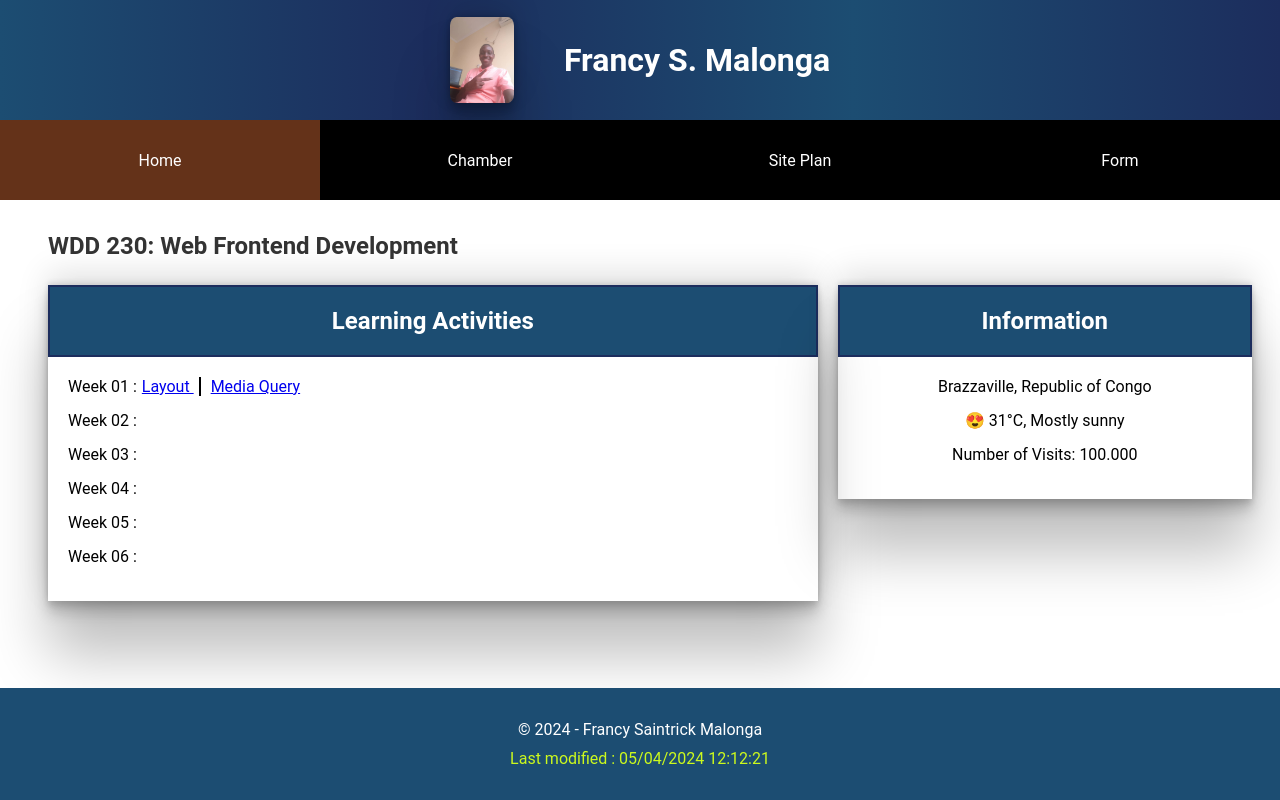
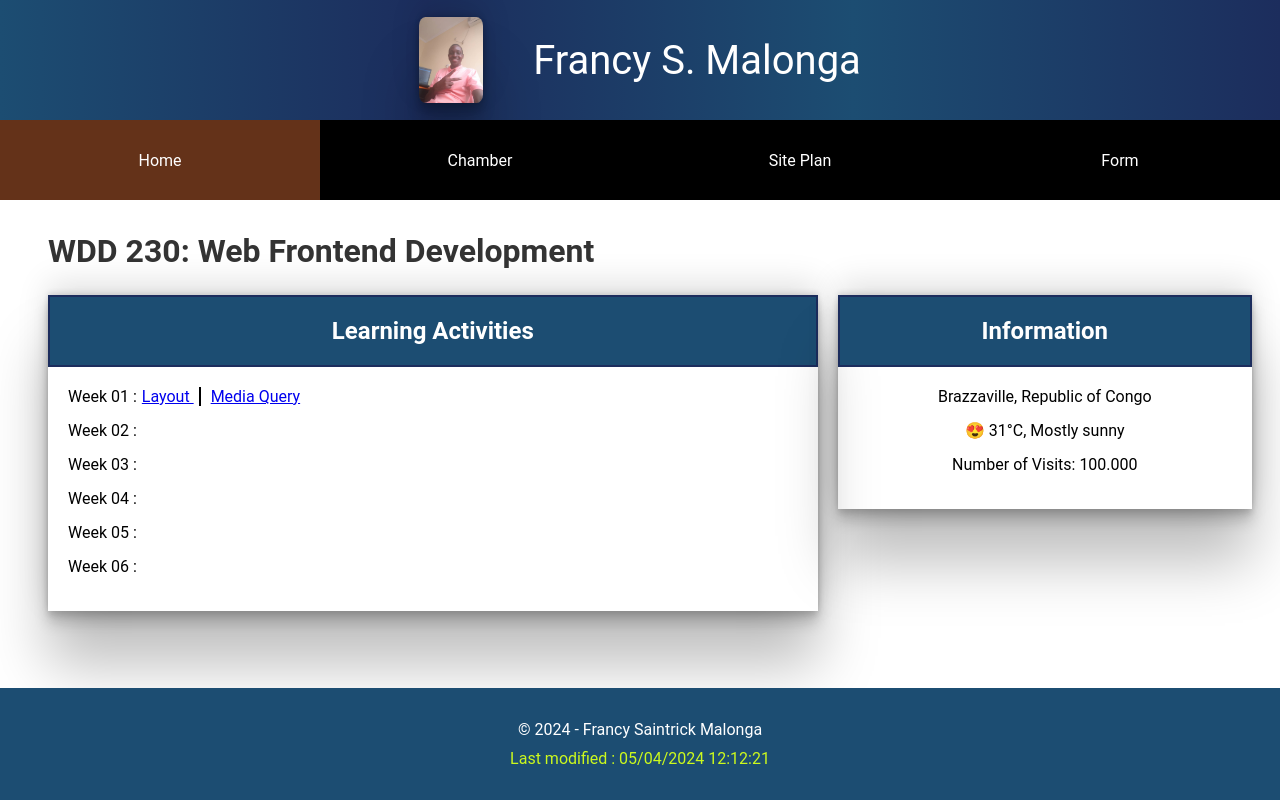
Before and after one commit to Saintrick-FM/old_wf1, a plain HTML site: page index.html in a window 1280 px wide. Drawn offline with Linux system fonts and the light colour scheme; a web font is replaced by a local one.

Commit message:
Modified html and css to follow all the requirements for the homepage assignment

```diff
--- a/index.html
+++ b/index.html
@@ -19,7 +19,7 @@
 <body>
     <header>
         <img src="images/my-picture.jpeg" alt="Profile Image">
-        <h1>Francy S. Malonga</h1>
+        <span>Francy S. Malonga</span>
     </header>
     <nav>
         <div class="nav-box">
@@ -30,7 +30,7 @@
         <div class="nav-box"><a href="#">Form</a></div>
     </nav>
     <main>
-        <h2>WDD 230: Web Frontend Development</h2>
+        <h1>WDD 230: Web Frontend Development</h1>
         <section class="main-section">
             <div class="card left">
                 <div class="card-head">
--- a/styles/base.css
+++ b/styles/base.css
@@ -45,8 +45,10 @@ header img {
   border-radius: 10%;
   box-shadow: var(--box-shadow);
 }
-header h1 {
+header span {
   color: white;
+  font-size: 2.5rem;
+  font-weight: 400;
 }
 nav {
   position: relative;
@@ -87,7 +89,7 @@ main {
   display: flex;
   flex-direction: column;
 }
-main h2 {
+main h1 {
   color: var(--text-color);
 }
 
```
